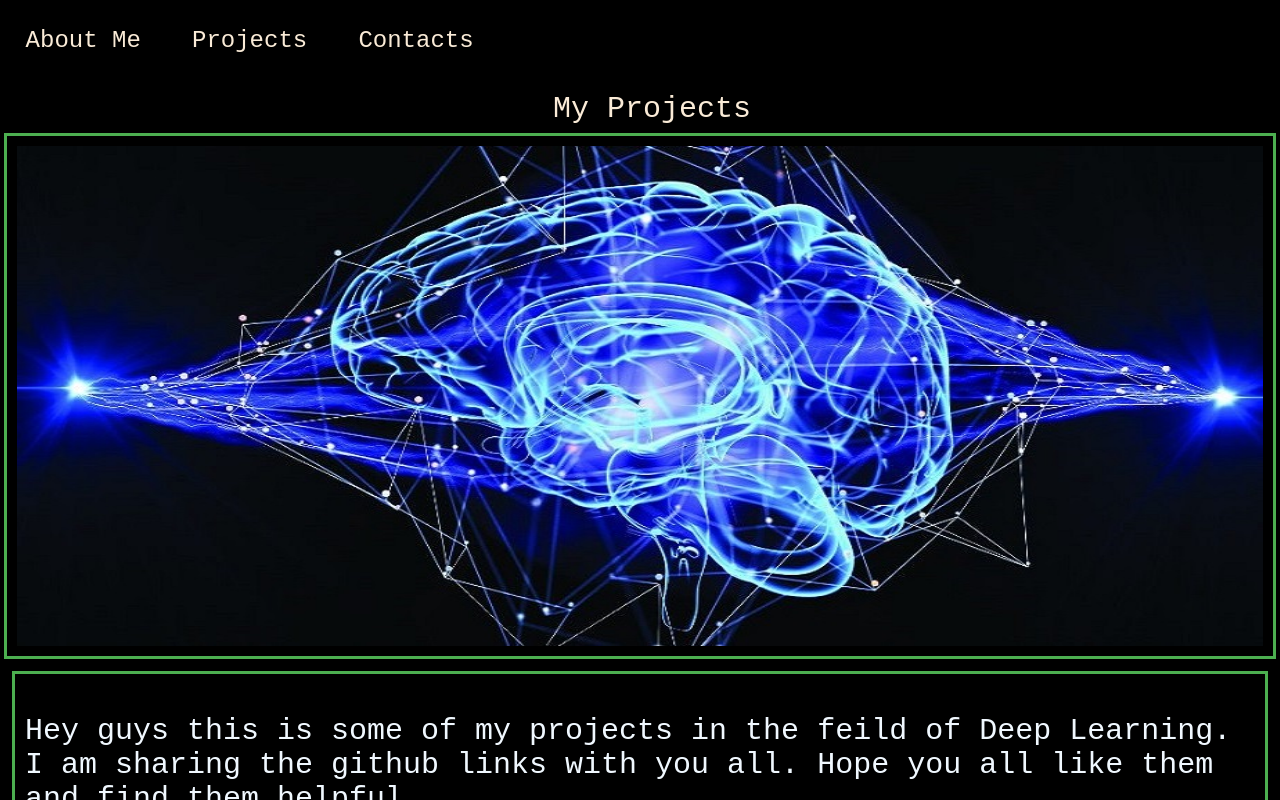
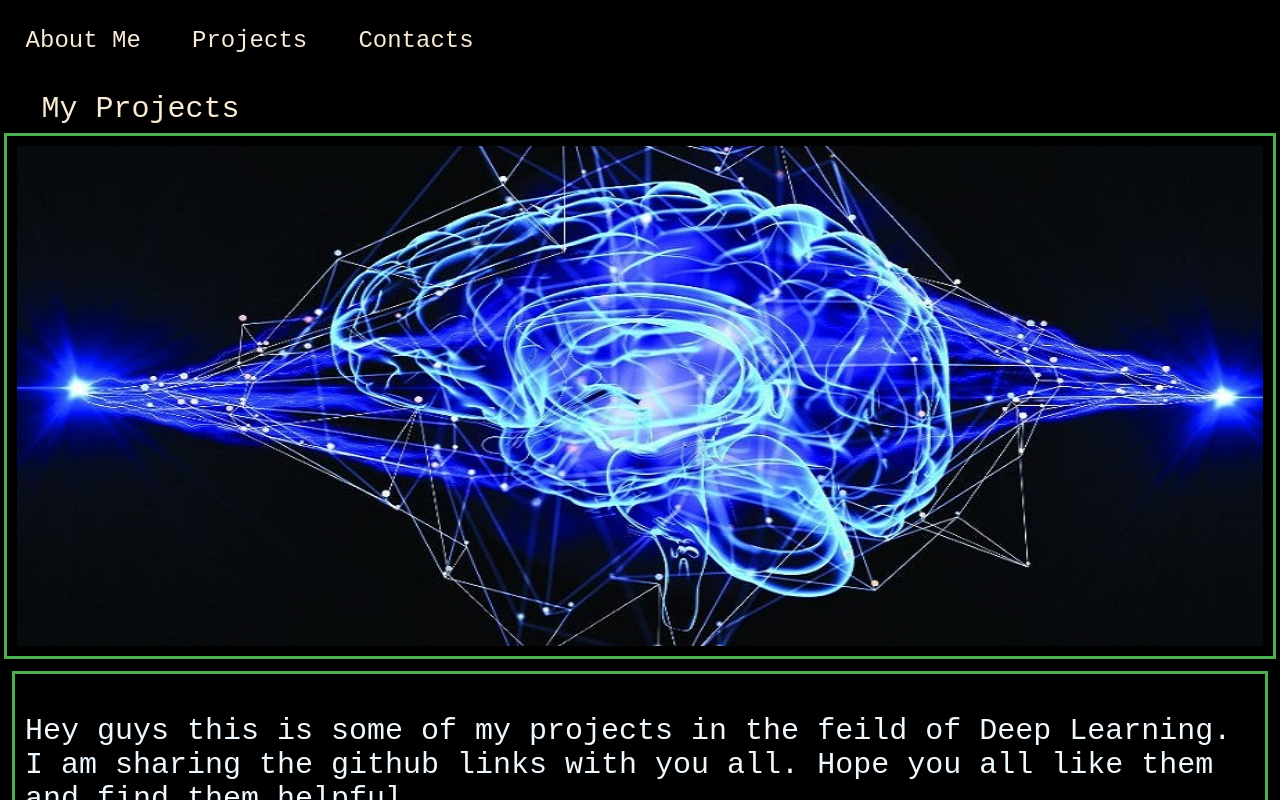
Before and after one commit to achintyatripathi/DLwithAT, a plain HTML site: page Project.html in a window 1280 px wide. Drawn offline with Linux system fonts and the light colour scheme.

Commit message:
Update project.css

```diff
--- a/css/project.css
+++ b/css/project.css
@@ -68,7 +68,7 @@ body{
     position: auto;
     top: 30%;
     width: 100%;
-    text-align: center;
+    text-align: top;
 }
 
 .clearfix {
```
